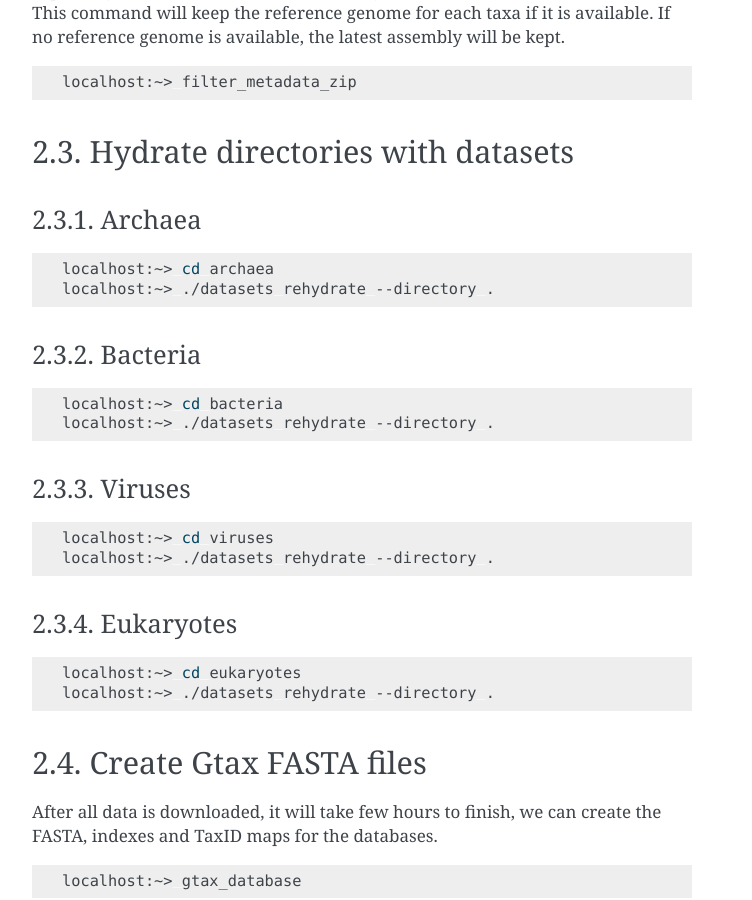
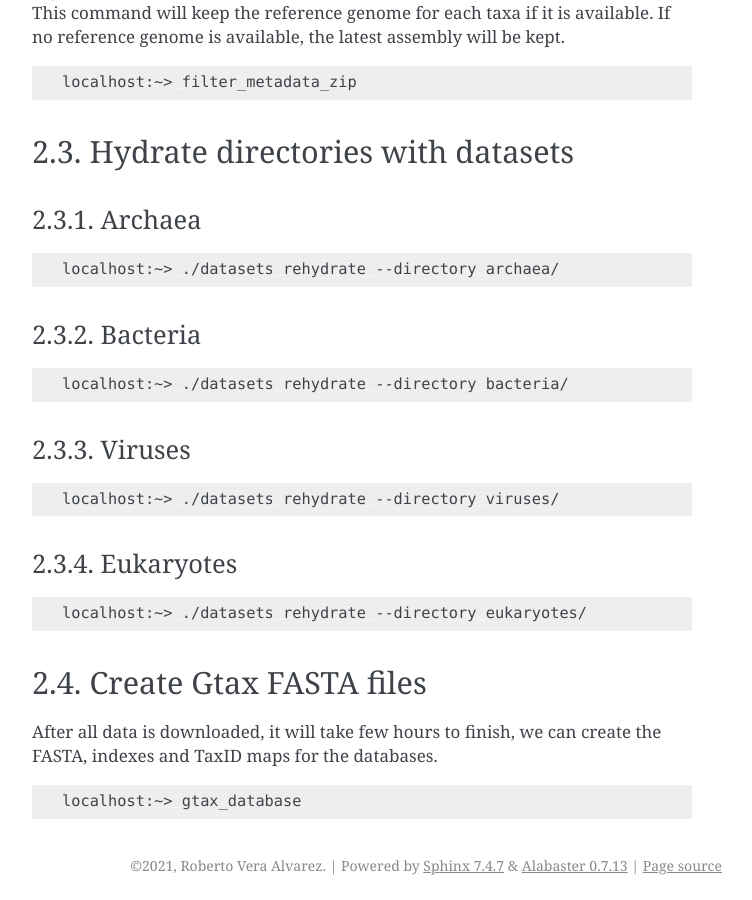
Before and after one commit to ncbi/gtax, a Sphinx documentation site: the page built from docs/source/datasets.rst, in a window 1280 px wide and 900 px high, scrolled down 1077 px. Shown: the whole window, without its empty margins (388-1140 px from the left). Built offline with Sphinx 7.4.7, drawn with Linux system fonts in a browser that asks for light colours.

Commit message:
Updating doc

```diff
--- a/docs/source/datasets.rst
+++ b/docs/source/datasets.rst
@@ -66,32 +66,28 @@ Archaea
 
 .. code-block:: bash
 
-    localhost:~> cd archaea
-    localhost:~> ./datasets rehydrate --directory .
+    localhost:~> ./datasets rehydrate --directory archaea/
 
 Bacteria
 ========
 
 .. code-block:: bash
 
-    localhost:~> cd bacteria
-    localhost:~> ./datasets rehydrate --directory .
+    localhost:~> ./datasets rehydrate --directory bacteria/
 
 Viruses
 =======
 
 .. code-block:: bash
 
-    localhost:~> cd viruses
-    localhost:~> ./datasets rehydrate --directory .
+    localhost:~> ./datasets rehydrate --directory viruses/
 
 Eukaryotes
 ==========
 
 .. code-block:: bash
 
-    localhost:~> cd eukaryotes
-    localhost:~> ./datasets rehydrate --directory .
+    localhost:~> ./datasets rehydrate --directory eukaryotes/
 
 Create Gtax FASTA files
 -----------------------
```
